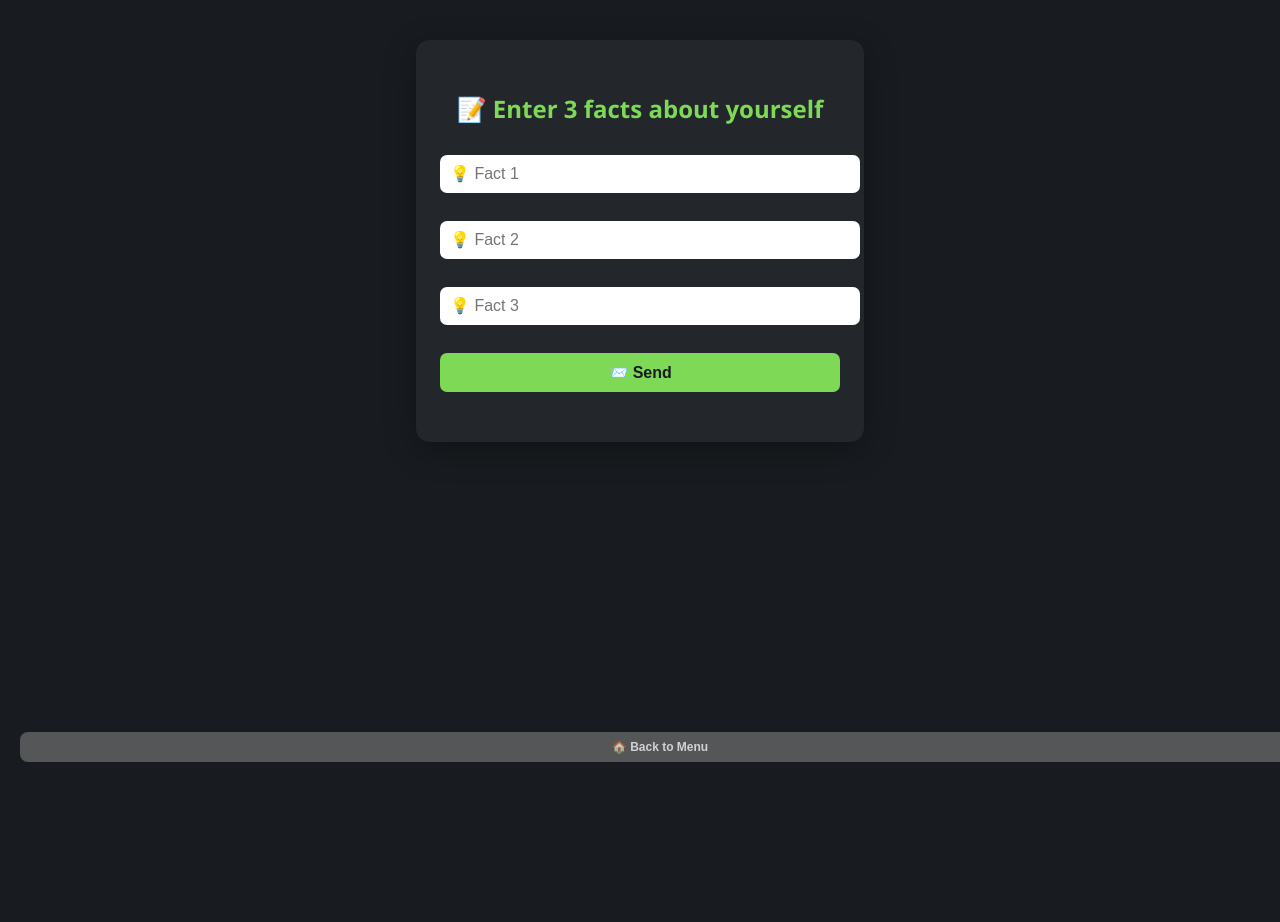
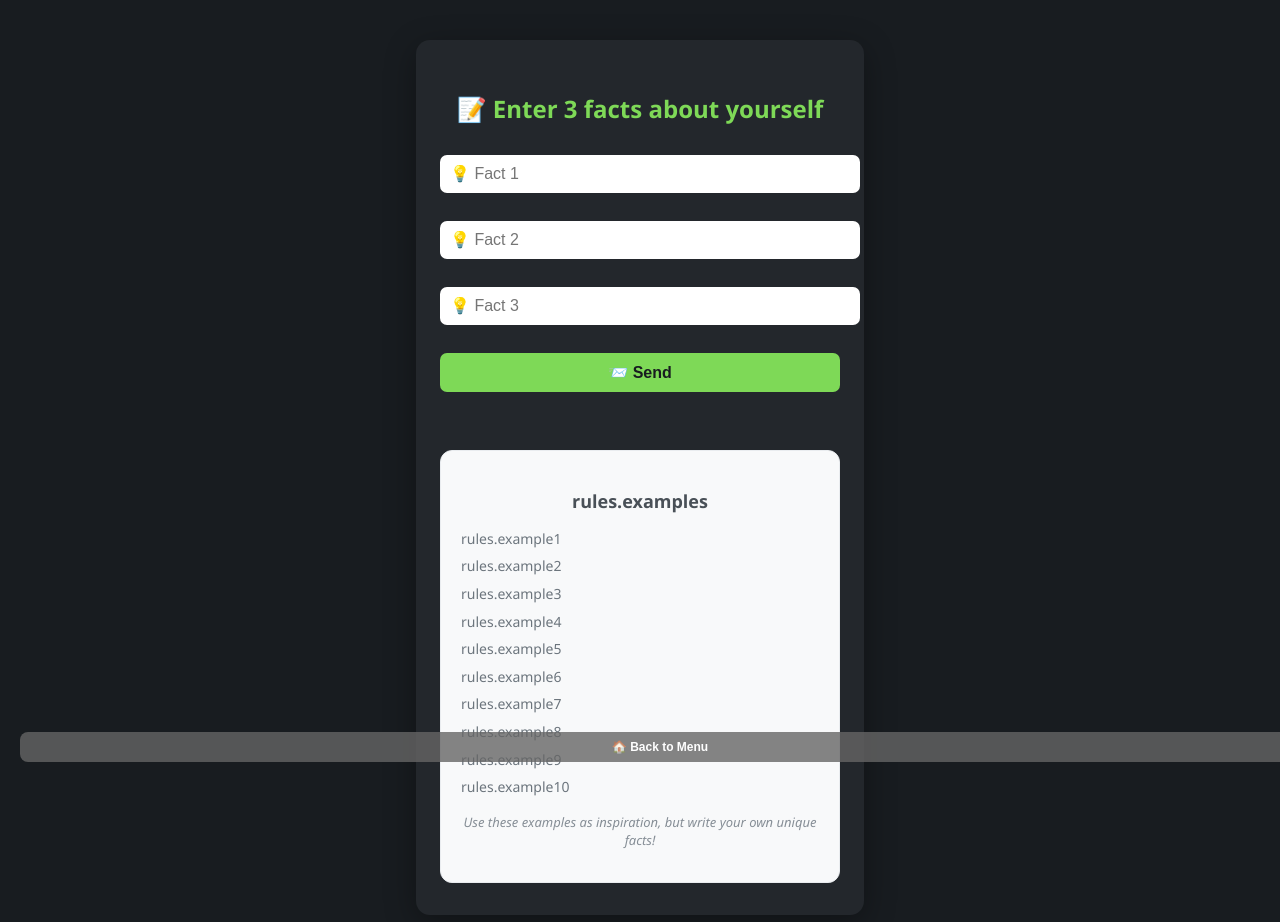
Before and after one commit to AzaLess/guesswho, a React (Vite) app in the folder frontend/: page /facts in a window 1280 px wide. Shown: the top 922 px of the page. Before the commit the page ends 840 px from the top, so only its background shows below. Built offline with nearby package versions, Linux system fonts and the light colour scheme.

Commit message:
+de language, facts as example

```diff
--- a/frontend/src/contexts/LanguageContext.tsx
+++ b/frontend/src/contexts/LanguageContext.tsx
@@ -1,6 +1,6 @@
 import React, { createContext, useContext, useState, useEffect } from 'react';
 
-export type Language = 'en' | 'uk' | 'ru';
+export type Language = 'en' | 'uk' | 'ru' | 'de';
 
 interface LanguageContextType {
   language: Language;
@@ -51,6 +51,7 @@ const translations: Translations = {
     'facts.done': '✅ Done!',
     'facts.error': 'Enter at least 3 facts!',
     'facts.submitError': 'Error submitting facts',
+    'facts.inspiration': 'Use these examples as inspiration, but write your own unique facts!',
 
     // Waiting room
     'waiting.title': '🏠 Waiting for participants',
@@ -168,6 +169,7 @@ const translations: Translations = {
     'facts.done': '✅ Готово!',
     'facts.error': 'Введіть мінімум 3 факти!',
     'facts.submitError': 'Помилка відправки фактів',
+    'facts.inspiration': 'Використовуйте ці приклади як натхнення, але пишіть власні унікальні факти!',
 
     // Waiting room
     'waiting.title': '🏠 Очікування учасників',
@@ -285,6 +287,7 @@ const translations: Translations = {
     'facts.done': '✅ Готово!',
     'facts.error': 'Введите минимум 3 факта!',
     'facts.submitError': 'Ошибка при отправке фактов',
+    'facts.inspiration': 'Используйте эти примеры как вдохновение, но пишите свои уникальные факты!',
 
     // Waiting room
     'waiting.title': '🏠 Ожидание участников',
@@ -369,6 +372,124 @@ const translations: Translations = {
     'analytics.gamesThisWeek': 'Игр На Этой Неделе',
     'analytics.gamesThisMonth': 'Игр В Этом Месяце',
     'analytics.noData': 'Данные аналитики пока недоступны',
+  },
+
+  de: {
+    // Welcome page
+    'welcome.title': '🎯 Errate Wer',
+    'welcome.subtitle': 'Spiel zum Erraten von Fakten',
+    'welcome.host': '👑 Spiel erstellen',
+    'welcome.join': '🚪 Beitritt',
+    'welcome.rules': '📋 Regeln',
+    'welcome.hostName': 'Ihr Name (Gastgeber):',
+    'welcome.namePlaceholder': 'Geben Sie Ihren Namen ein',
+    'welcome.tokenPlaceholder': 'Geben Sie den Spielcode ein',
+    'welcome.startGame': 'Spiel starten',
+    'welcome.joinGame': 'Beitreten',
+    'welcome.next': 'Weiter',
+    'welcome.back': '← Zurück',
+    'welcome.playerName': 'Ihr Name:',
+    'welcome.gameCode': 'Spielcode:',
+    'welcome.enterNameAndCode': 'Geben Sie Namen und Spielcode ein!',
+    'welcome.joinError': 'Fehler beim Beitritt. Überprüfen Sie den Code und versuchen Sie es erneut.',
+
+    // Game creation
+    'create.title': '⏳ Spiel erstellen...',
+    'create.error': 'Fehler beim Erstellen des Spiels',
+
+    // Submit facts
+    'facts.title': '📝 Geben Sie 3 Fakten über sich ein',
+    'facts.placeholder': '💡 Fakt',
+    'facts.send': '📨 Senden',
+    'facts.sending': '📤 Senden...',
+    'facts.done': '✅ Fertig!',
+    'facts.error': 'Geben Sie mindestens 3 Fakten ein!',
+    'facts.submitError': 'Fehler beim Senden der Fakten',
+    'facts.inspiration': 'Nutzen Sie diese Beispiele als Inspiration, aber schreiben Sie Ihre eigenen einzigartigen Fakten!',
+
+    // Waiting room
+    'waiting.title': '🏠 Warten auf Teilnehmer',
+    'waiting.code': '🔑 Spielcode:',
+    'waiting.ready': 'Bereit',
+    'waiting.notReady': 'Fakten eintragen',
+    'waiting.you': 'Sie',
+    'waiting.startGame': '🚦 Spiel starten',
+
+    // Game round
+    'round.title': 'Erraten Sie, wer geschrieben hat:',
+    'round.questionsLeft': '📝 Fragen übrig:',
+    'round.addFact': '➕ Fakt über sich hinzufügen',
+    'round.addFactTitle': '➕ Neuen Fakt über sich hinzufügen:',
+    'round.addFactPlaceholder': 'Geben Sie einen interessanten Fakt über sich ein...',
+    'round.add': '✅ Hinzufügen',
+    'round.adding': '💾 Hinzufügen...',
+    'round.cancel': '❌ Abbrechen',
+    'round.whoGuessed': '🎯 Wer hat richtig erraten?',
+    'round.selectPlayer': 'Spieler auswählen',
+    'round.wrongAttempts': '❌ Wie viele falsche Versuche?',
+    'round.saveResult': '✅ Ergebnis speichern',
+    'round.saving': '💾 Speichern...',
+    'round.waitingHost': 'Warten auf Entscheidung des Gastgebers...',
+    'round.factAdded': 'Fakt hinzugefügt! Die Anzahl der Fragen wird für alle aktualisiert.',
+    'round.addFactError': 'Fehler beim Hinzufügen des Faktums',
+    'round.enterFact': 'Fakt eingeben!',
+    'round.resultSaved': 'Ergebnis gespeichert!',
+    'round.resultError': 'Fehler beim Senden des Ergebnisses',
+    'round.dataError': 'Fehler beim Laden der Spiel-Daten',
+    'round.roundsComplete': '🎉 Runden abgeschlossen! 🎉',
+    'round.goingToResults': 'Zu den Ergebnissen...',
+
+    // End screen
+    'end.title': '🎉 Spiel beendet! 🎉',
+    'end.thanks': '🥳 Danke für das Spiel! 🥳',
+    'end.newGame': '🎮 Neues Spiel starten',
+    'end.loading': 'Statistik laden...',
+    'end.miniStats': '🏆 Mini-Statistik',
+    'end.noStats': 'Statistik wird nach den ersten Runden angezeigt',
+    'end.bestDetective': '🔍 Bester Detektiv:',
+    'end.hardestFact': '🧩 Schwierigster Fakt:',
+    'end.mostWrong': '🤔 Meiste Fehler:',
+    'end.mostMysterious': '🎭 Rätselhaftester:',
+    'end.laziest': '😴 Faulste:',
+
+    // Rules
+    'rules.title': '📋 Regeln des Spiels "Errate Wer"',
+    'rules.goal': '🎯 Ziel',
+    'rules.goalText': 'Erraten Sie, wer von den Teilnehmern welchen Fakt über sich geschrieben hat, und sammeln Sie die meisten Punkte.',
+    'rules.participants': '👥 Teilnehmer',
+    'rules.host': '👑 Gastgeber: Erstellt das Spiel, verwaltet die Runden, vergibt Punkte',
+    'rules.players': '🧑 Spieler: Geben Fakten ein, versuchen die Autoren zu erraten',
+    'rules.gameplay': '🎮 Spielablauf',
+    'rules.step1': 'Jeder Teilnehmer gibt 3 interessante Fakten über sich ein',
+    'rules.step2': 'Der Gastgeber liest die Fakten einzeln vor',
+    'rules.step3': 'Die Spieler versuchen die Autoren zu erraten',
+    'rules.step4': 'Der Gastgeber vergibt Punkte und geht zur nächsten Frage über',
+    'rules.scoring': '🏆 Punktevergabe',
+    'rules.correct': '✅ Richtiges Erraten: +3 Punkte',
+    'rules.author': '📝 Der Autor des Faktums erhält Punkte = Anzahl der falschen Versuche',
+    'rules.winner': '🥇 Gewinner: Spieler mit den meisten Punkten',
+    'rules.backToMenu': '🏠 Zurück zum Menü',
+
+    // Scoreboard
+    'scoreboard.title': '🏆 Punkte-Tabelle',
+    'scoreboard.endGame': '🏁 Spiel beenden',
+
+    // Common
+    'common.points': 'Punkte',
+    'common.loading': 'Laden...',
+    'common.error': 'Fehler',
+    'common.backToMenu': 'Zurück zum Menü',
+
+    // Analytics
+    'analytics.title': '📊 Spiel-Analyse',
+    'analytics.totalGames': 'Insgesamt erstellte Spiele',
+    'analytics.totalPlayers': 'Insgesamt Spieler',
+    'analytics.avgPlayersPerGame': 'Durchschnittliche Anzahl Spieler pro Spiel',
+    'analytics.avgGameDuration': 'Durchschnittliche Spiel-Dauer',
+    'analytics.mostActiveDay': 'Aktivster Tag',
+    'analytics.gamesThisWeek': 'Spiele diese Woche',
+    'analytics.gamesThisMonth': 'Spiele diesen Monat',
+    'analytics.noData': 'Keine Analyse-Daten verfügbar',
   }
 };
 
@@ -382,7 +503,7 @@ export function LanguageProvider({ children }: LanguageProviderProps) {
   useEffect(() => {
     // Загружаем сохраненный язык из localStorage
     const savedLanguage = localStorage.getItem('language') as Language;
-    if (savedLanguage && ['en', 'uk', 'ru'].includes(savedLanguage)) {
+    if (savedLanguage && ['en', 'uk', 'ru', 'de'].includes(savedLanguage)) {
       setLanguageState(savedLanguage);
     }
   }, []);
--- a/frontend/src/pages/SubmitFacts.tsx
+++ b/frontend/src/pages/SubmitFacts.tsx
@@ -76,6 +76,52 @@ export default function SubmitFacts() {
       <button onClick={handleSubmit} disabled={loading || done}>
         {loading ? t('facts.sending') : done ? t('facts.done') : t('facts.send')}
       </button>
+
+      {/* Примеры для вдохновения */}
+      <div style={{
+        marginTop: '40px',
+        padding: '20px',
+        backgroundColor: '#f8f9fa',
+        borderRadius: '12px',
+        border: '1px solid #e9ecef'
+      }}>
+        <h3 style={{
+          color: '#495057',
+          marginBottom: '16px',
+          fontSize: '18px',
+          textAlign: 'center'
+        }}>
+          {t('rules.examples')}
+        </h3>
+        <div style={{
+          display: 'grid',
+          gridTemplateColumns: 'repeat(auto-fit, minmax(280px, 1fr))',
+          gap: '8px',
+          fontSize: '14px',
+          color: '#6c757d',
+          lineHeight: '1.4'
+        }}>
+          <div>{t('rules.example1')}</div>
+          <div>{t('rules.example2')}</div>
+          <div>{t('rules.example3')}</div>
+          <div>{t('rules.example4')}</div>
+          <div>{t('rules.example5')}</div>
+          <div>{t('rules.example6')}</div>
+          <div>{t('rules.example7')}</div>
+          <div>{t('rules.example8')}</div>
+          <div>{t('rules.example9')}</div>
+          <div>{t('rules.example10')}</div>
+        </div>
+        <p style={{
+          marginTop: '16px',
+          fontSize: '13px',
+          color: '#868e96',
+          textAlign: 'center',
+          fontStyle: 'italic'
+        }}>
+          {t('facts.inspiration')}
+        </p>
+      </div>
     </div>
   );
 }
```
